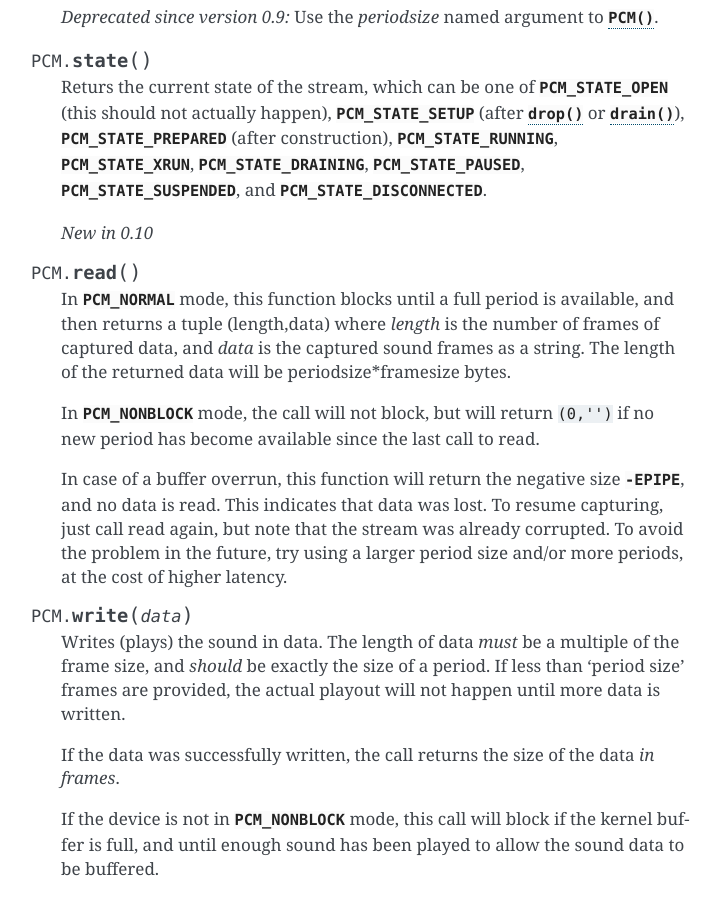
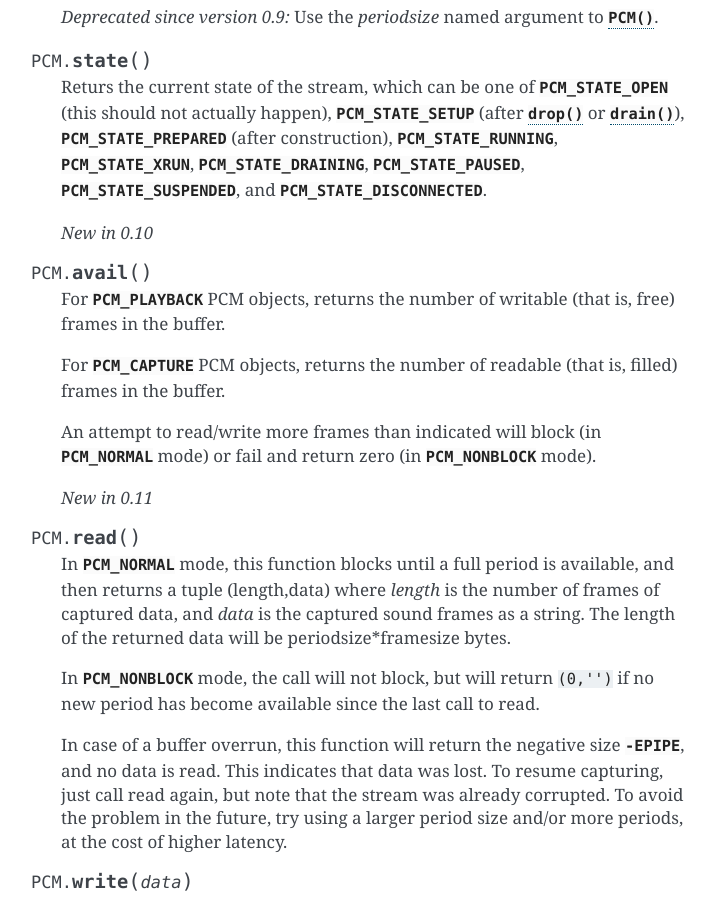
Before and after one commit to larsimmisch/pyalsaaudio, a Sphinx documentation site: the page built from doc/libalsaaudio.rst, in a window 1280 px wide and 900 px high, scrolled down 7559 px. Shown: the whole window, without its empty margins (389-1109 px from the left). Built offline with Sphinx 7.4.7, drawn with Linux system fonts in a browser that asks for light colours; some of the changed text lies outside the part shown.

Commit message:
document new avail() and polldescriptors_revents() PCM functions
amends 43a94b3 and 5221311.

```diff
--- a/doc/libalsaaudio.rst
+++ b/doc/libalsaaudio.rst
@@ -327,6 +327,20 @@
 
    *New in 0.10*
 
+.. method:: PCM.avail()
+
+   For :const:`PCM_PLAYBACK` PCM objects, returns the number of writable
+   (that is, free) frames in the buffer.
+
+   For :const:`PCM_CAPTURE` PCM objects, returns the number of readable
+   (that is, filled) frames in the buffer.
+
+   An attempt to read/write more frames than indicated will block (in
+   :const:`PCM_NORMAL` mode) or fail and return zero (in
+   :const:`PCM_NONBLOCK` mode).
+
+   *New in 0.11*
+
 .. method:: PCM.read()
 
    In :const:`PCM_NORMAL` mode, this function blocks until a full period is
@@ -410,6 +424,15 @@
 
    The *eventmask* value is compatible with `poll.register`__ in the Python
    :const:`select` module.
+
+.. method:: PCM.polldescriptors_revents(descriptors)
+
+   Processes the descriptor list returned by :func:`polldescriptors` after
+   using it with *select.poll*, and returns a single *eventmask* value that
+   is meaningful for deciding whether :func:`read` or :func:`write` should
+   be called.
+
+   *New in 0.11*
 
 .. method:: PCM.set_tstamp_mode([mode=PCM_TSTAMP_ENABLE])
 
```
